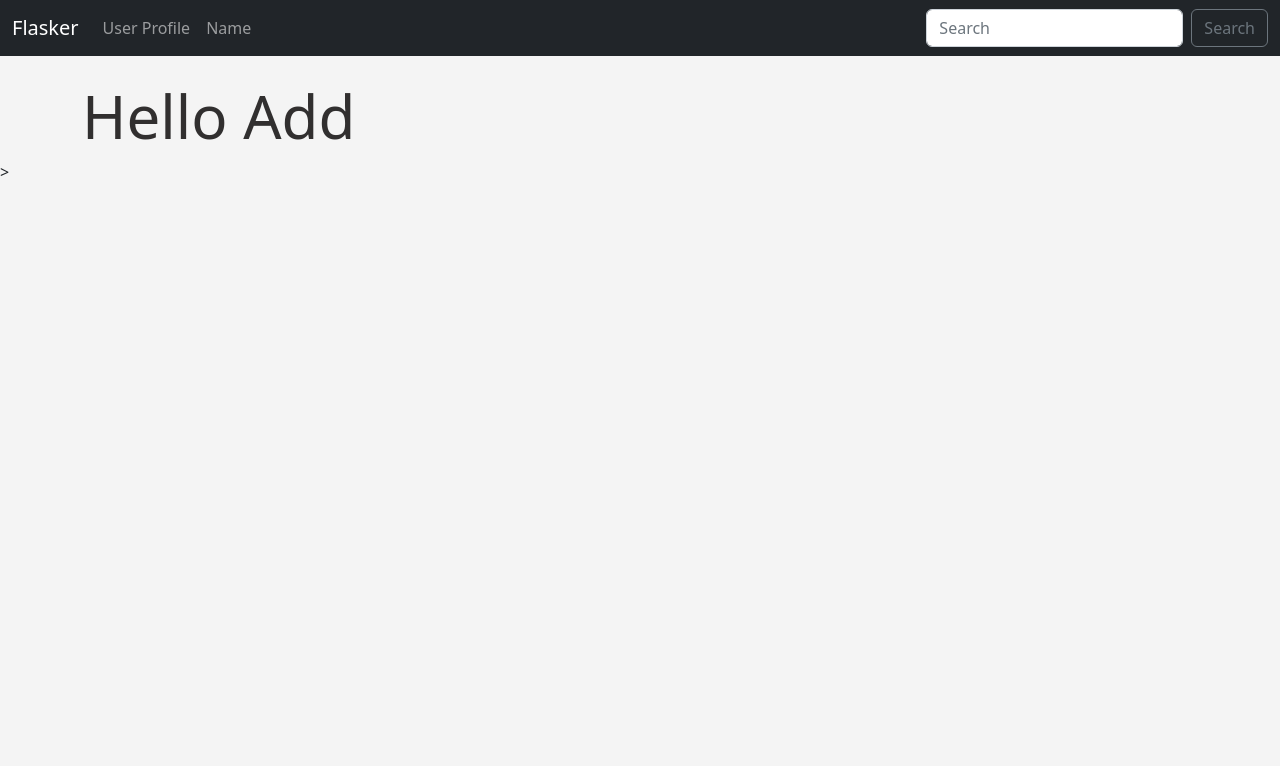
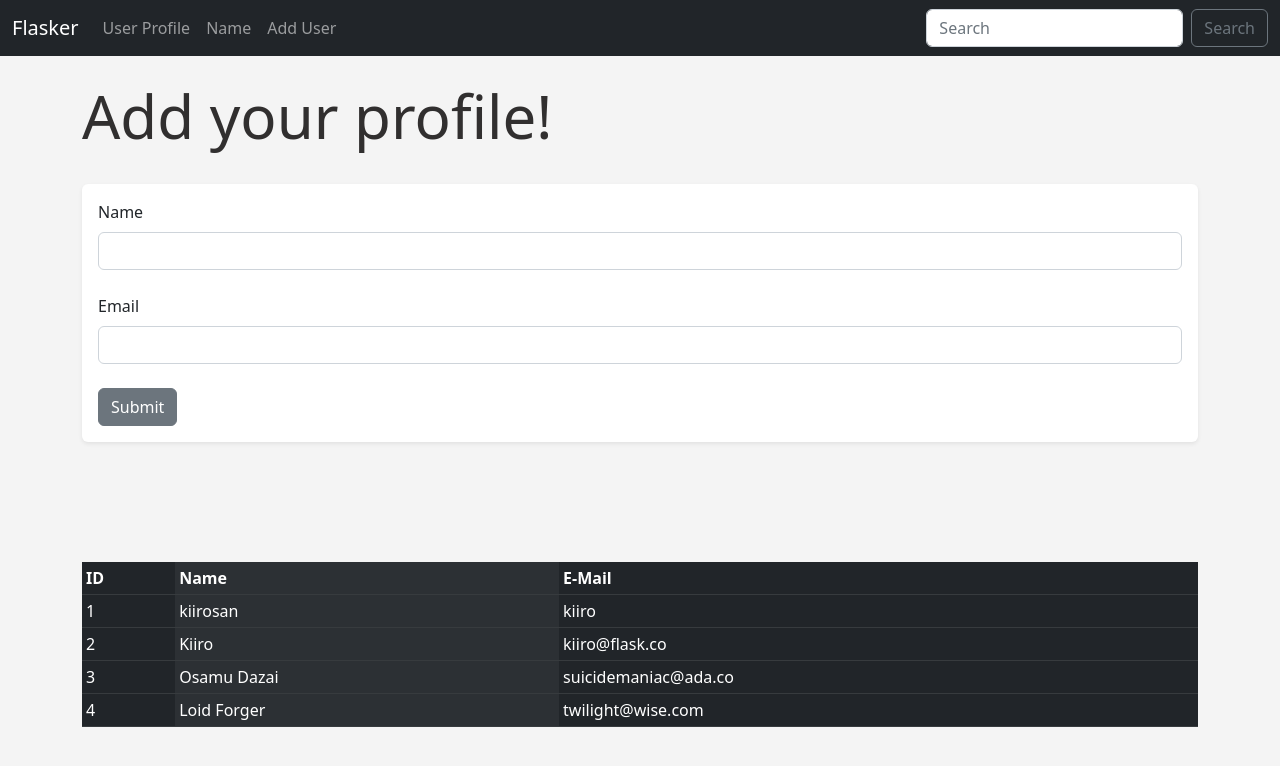
Before and after one commit to faryar251/flasker, a Flask app: page /user/add in a window 1280 px wide. Shown: the top 766 px of the page. Run offline with Flask 2, Linux system fonts and the light colour scheme.

Commit message:
db creation

```diff
--- a/hello.py
+++ b/hello.py
@@ -1,19 +1,62 @@
-# http://127.0.0.1:5000
+# http://127.0.0.1:5000k
+# base app
 from flask import Flask, render_template, flash
+
+#form - take value
 from flask_wtf import FlaskForm
 from wtforms import StringField, SubmitField
+
+#form - validate data
 from wtforms.validators import DataRequired
 
+# database
+from flask_sqlalchemy import SQLAlchemy
+
+# others
+from datetime import datetime
+
+db = SQLAlchemy()
 
 # Create a Flask instance
-app = Flask(__name__)
-app.debug = True
-app.config['SECRET_KEY'] = "my super secret key that no one is supposed to know!!"
+def create_app():
+    app = Flask(__name__)
+    app.debug = True
+
+    # Add Database
+    app.config['SQLALCHEMY_DATABASE_URI'] = 'sqlite:///users.db'
+    app.config['SQLALCHEMY_TRACK_MODIFICATIONS'] = False
+
+    # secret key
+    app.config['SECRET_KEY'] = "my super secret key that no one is supposed to know!!"
+    db.init_app(app)
+    app.app_context().push()
+
+    return app
+app = create_app()
+
+# Create Model
+class Users(db.Model):
+    id = db.Column(db.Integer, primary_key=True)
+    name = db.Column(db.String(200), nullable=False)
+    email = db.Column(db.String(120), nullable=False, unique=True)
+    date_added = db.Column(db.DateTime, default=datetime.utcnow)
+
+    # create a string
+    def __repr__(self):
+        return '<Name %r>' %self.name
+
+
+# create a form class
+class UserForm(FlaskForm):
+    name = StringField("Name", validators=[DataRequired()])
+    email = StringField("Email", validators=[DataRequired()])
+    submit = SubmitField('Submit')
 
 # create a form class
 class NamerForm(FlaskForm):
     name = StringField("What's your name?", validators=[DataRequired()])
     submit = SubmitField('Submit')
+
 
 
 # jinja2 filters: safe, upper, lower, capitalize, trim, splitags
@@ -40,19 +83,6 @@ def user(name):
     return render_template('user.html', user_name=name)
 
 
-# Create custom error pages
-
-# invalid url
-@app.errorhandler(404)
-def page_not_found(e):
-    return render_template('404.html'), 404
-
-# internal server error
-@app.errorhandler(500)
-def internal_server_error(e):
-    return render_template('500.html'), 500
-
-
 # Create Name Page
 @app.route('/name', methods=['GET', 'POST'])
 def name():
@@ -67,3 +97,39 @@ def name():
     return render_template('name.html',
             name=name,
             form=form)
+
+
+@app.route('/user/add', methods=['GET', 'POST'])
+def add_user():
+    name = None
+    form = UserForm()
+    # Validate Form
+    if form.validate_on_submit():
+        user = Users.query.filter_by(email=form.email.data).first()
+        if user is None:
+            user = Users(name=form.name.data, email=form.email.data)
+            db.session.add(user)
+            db.session.commit()
+        name = form.name.data
+        form.name.data = ''
+        form.email.data = ''
+        flash("User Added Successfully!")
+
+    our_users = Users.query.order_by(Users.date_added)
+
+    return render_template('add_user.html',
+            form=form, name=name,
+            our_users=our_users)
+
+
+# Create custom error pages
+
+# invalid url
+@app.errorhandler(404)
+def page_not_found(e):
+    return render_template('404.html'), 404
+
+# internal server error
+@app.errorhandler(500)
+def internal_server_error(e):
+    return render_template('500.html'), 500
--- /dev/null
+++ b/templates/add_user.html
@@ -0,0 +1,97 @@
+{% extends 'base.html' %}
+
+{% block content %}
+
+{% for message in get_flashed_messages() %}
+  <div class="alert alert-success d-flex align-items-center alert-dismissible fade show" role="alert">
+    <svg xmlns="http://www.w3.org/2000/svg" width="24" height="24" fill="currentColor" class="bi bi-exclamation-triangle-fill flex-shrink-0 me-2" viewBox="0 0 16 16" role="img" aria-label="Success:">
+      <path d="M16 8A8 8 0 1 1 0 8a8 8 0 0 1 16 0zm-3.97-3.03a.75.75 0 0 0-1.08.022L7.477 9.417 5.384 7.323a.75.75 0 0 0-1.06 1.06L6.97 11.03a.75.75 0 0 0 1.079-.02l3.992-4.99a.75.75 0 0 0-.01-1.05z"/>
+    </svg>
+    <div>
+      {{message}}
+    </div>
+    <button type="button" class="btn-close" data-bs-dismiss="alert" aria-label="Close"></button>
+  </div>
+{% endfor %}
+
+{% if name %}
+    <h1>Database Updated!!</h1>
+    <br/>
+
+    <table class="table table-sm table-dark table-striped-columns table-hover">
+        <thead>
+            <tr>
+              <th scope="col">ID</th>
+              <th scope="col">Name</th>
+              <th scope="col">E-Mail</th>
+            </tr>
+          </thead>
+        {% for our_user in our_users %}
+          <!-- <tbody class="table-group-divider"> -->
+            <tr>
+                <td>{{our_user.id}}</td>
+                <td>{{our_user.name}}</td>
+                <td>{{our_user.email}}</td>
+              </tr>
+          <!-- </tbody> -->
+
+    {% endfor %}
+    </table>
+
+
+    <br/>
+
+
+{% else %}
+    <h1> Add your profile!</h1>
+    <br/>
+    <div class="shadow-sm p-3 mb-5 bg-body rounded">
+        <form method="POST">
+                <!-- name -->
+                {{form.hidden_tag()}}
+
+                {{form.name.label(
+                    class="form-label")}}
+                {{form.name(
+                    class='form-control')}}
+                <br/>
+
+                <!-- email -->
+                {{form.email.label(
+                    class="form-label")}}
+                {{form.email(
+                    class='form-control')}}
+                <br/>
+
+                <!-- submit -->
+                {{form.submit(
+                    class="btn btn-secondary"
+                )}}
+
+        </form>
+    </div>
+<br/><br/><br/>
+<table class="table table-sm table-dark table-striped-columns table-hover">
+    <thead>
+        <tr>
+          <th scope="col">ID</th>
+          <th scope="col">Name</th>
+          <th scope="col">E-Mail</th>
+        </tr>
+      </thead>
+    {% for our_user in our_users %}
+      <!-- <tbody class="table-group-divider"> -->
+        <tr>
+            <td>{{our_user.id}}</td>
+            <td>{{our_user.name}}</td>
+            <td>{{our_user.email}}</td>
+          </tr>
+      <!-- </tbody> -->
+
+{% endfor %}
+</table>
+
+{% endif %}
+
+
+{% endblock %}
--- a/templates/base.html
+++ b/templates/base.html
@@ -19,7 +19,7 @@
     <div class="container">
         {% block content %}
         {% endblock %}
-    </div>>
+    </div>
 
     <!-- Optional JavaScript; choose one of the two! -->
 
--- a/templates/navbar.html
+++ b/templates/navbar.html
@@ -12,6 +12,9 @@
           <li class="nav-item">
             <a class="nav-link" href="{{url_for('name')}}">Name</a>
           </li>
+          <li class="nav-item">
+            <a class="nav-link" href="{{url_for('add_user')}}">Add User</a>
+          </li>
         </ul>
         <form class="d-flex" role="search">
           <input class="form-control me-2" type="search" placeholder="Search" aria-label="Search">
```
Also changed, not shown: instance/users.db (added).
